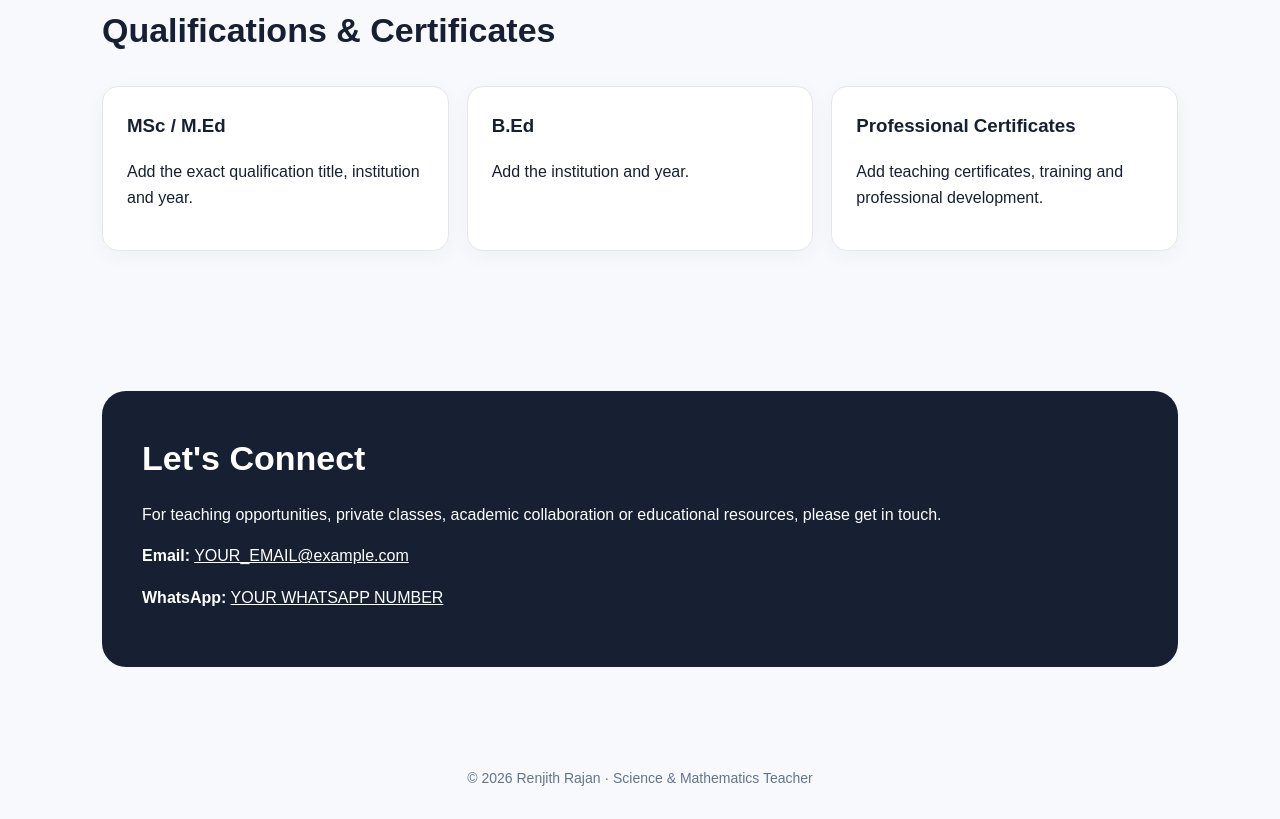
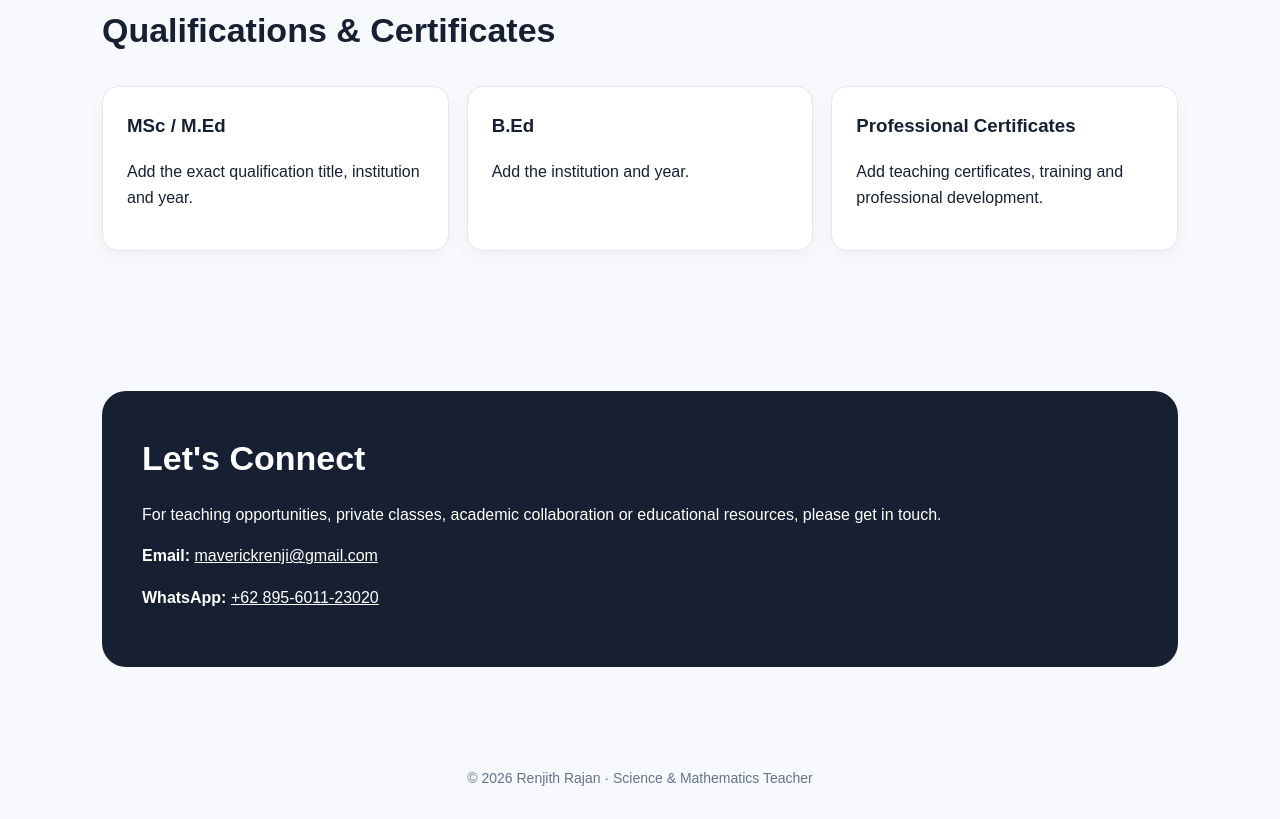
Before and after one commit to renscience-maths/renscience-maths.github.io, a plain HTML site: page index.html in a window 1280 px wide. Shown: the part 3385-4204 px from the top of the page. Drawn offline with Linux system fonts and the light colour scheme.

Commit message:
Update index.html

```diff
--- a/index.html
+++ b/index.html
@@ -103,8 +103,8 @@ section{max-width:1120px;margin:auto;padding:70px 22px}h2{font-size:34px;margin:
 <div class="contact">
 <h2>Let's Connect</h2>
 <p>For teaching opportunities, private classes, academic collaboration or educational resources, please get in touch.</p>
-<p><strong>Email:</strong> <a href="mailto:maverickrenji@gmail.com">YOUR_EMAIL@example.com</a></p>
-<p><strong>WhatsApp:</strong> <a href="https://wa.me/+6281234567890">YOUR WHATSAPP NUMBER</a></p>
+<p><strong>Email:</strong> <a href="mailto:maverickrenji@gmail.com">maverickrenji@gmail.com</a></p>
+<p><strong>WhatsApp:</strong> <a href="https://wa.me/62895601123020">+62 895-6011-23020</a></p>
 </div>
 </section>
 
```
